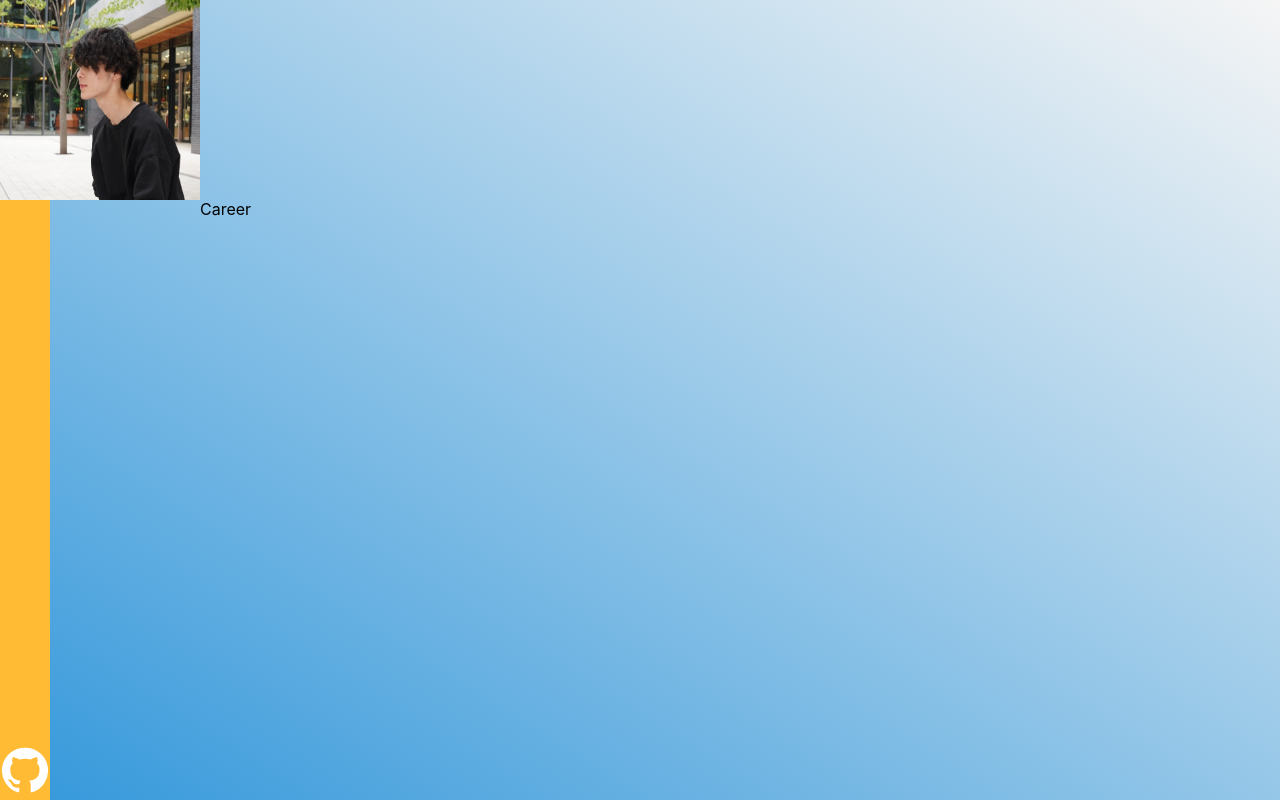
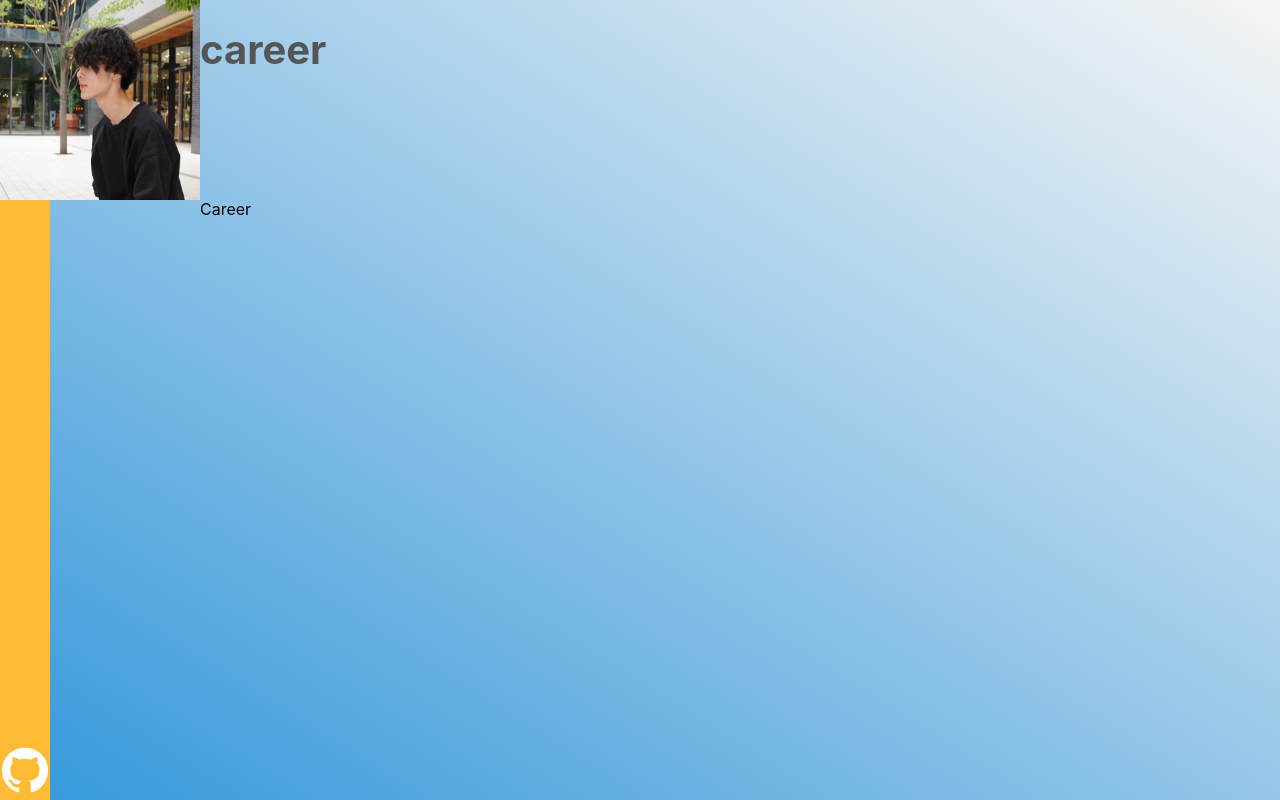
Before and after one commit to Taiyo86-create/myportfolio, a React (Create React App) app: page / in a window 1280 px wide. Built offline with nearby package versions, Linux system fonts and the light colour scheme.

Commit message:
動的にタイトルを変更

```diff
--- a/src/components/Header/Header.css
+++ b/src/components/Header/Header.css
@@ -1,6 +1,6 @@
 .header{
-    width: 200px;
-    height: 200px;
+    display: flex;
+    width: 100vw;
 }
 
 .myIcon{
@@ -9,3 +9,9 @@
     width: 200px;
     height: 200px;
 }
+
+.header h1{
+    width: calc(100vw - 200px);
+    font-size: 40px;
+    color: #555555;
+}
--- a/src/components/Header/Header.js
+++ b/src/components/Header/Header.js
@@ -1,10 +1,14 @@
 import React from 'react'
 import './Header.css'
 import icon from '../../images/img_profile.jpg'
+import { useLocation } from 'react-router-dom';
 const Header = () => {
+  const location = useLocation();
+  const path = location.pathname.substring(1);
   return (
     <div className='header'>
         <img src={icon} className='myIcon' />
+        <h1>{path || 'career'}</h1>
     </div>
   )
 }
```
